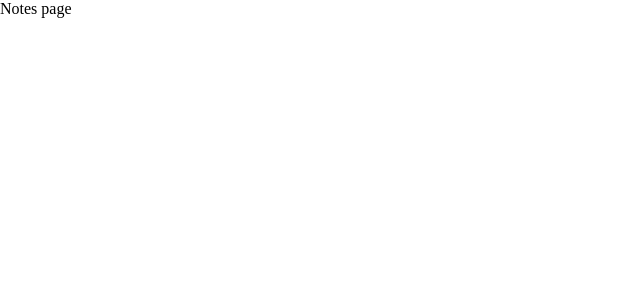
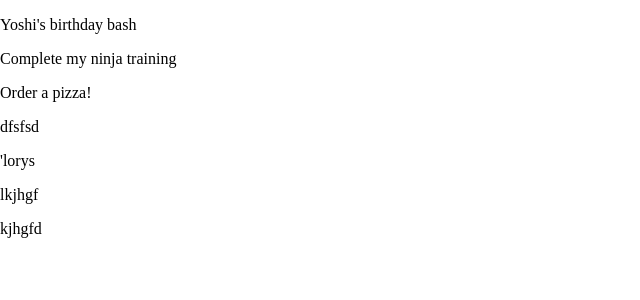
Before and after one commit to joyun25/material_ui, a React (Create React App) app: page / in a window 1280 px wide. Shown: the top 300 px of the page, without its empty margins (0-640 px from the left). Built offline with nearby package versions, Linux system fonts and the light colour scheme; data requests are answered from the project's data file.

Commit message:
add JSON Server

```diff
--- /dev/null
+++ b/data/db.json
@@ -0,0 +1,46 @@
+{
+  "notes": [
+    {
+      "title": "Yoshi's birthday bash",
+      "details": "Lorem Ipsum is simply dummy text of the printing and typesetting industry. Lorem Ipsum has been the industry's standard dummy text ever since the 1500s, when an unknown printer took a galley of type and scrambled it to make a type specimen book.",
+      "category": "reminders",
+      "id": 1
+    },
+    {
+      "title": "Complete my ninja training",
+      "details": "Lorem Ipsum is simply dummy text of the printing and typesetting industry. Lorem Ipsum has been the industry's standard dummy text ever since the 1500s, when an unknown printer took.",
+      "category": "work",
+      "id": 2
+    },
+    {
+      "title": "Order a pizza!",
+      "details": "Lorem Ipsum is simply dummy text of the printing and typesetting industry. Lorem Ipsum has been the industry's standard dummy text ever since the 1500s, when an unknown printer took a galley of type and scrambled it to make a type specimen book.\nLorem Ipsum is simply dummy text of the printing and typesetting industry. Lorem Ipsum has been the industry's standard dummy text ever since the 1500s, when an unknown printer took a galley of type and scrambled it to make a type specimen book.",
+      "category": "todos",
+      "id": 3
+    },
+    {
+      "title": "dfsfsd",
+      "details": "dfhdfgsgag",
+      "category": "reminders",
+      "id": 4
+    },
+    {
+      "title": "'lorys",
+      "details": "jgdfsczcxvgbh",
+      "category": "reminders",
+      "id": 5
+    },
+    {
+      "title": "lkjhgf",
+      "details": "o0iuytre",
+      "category": "money",
+      "id": 6
+    },
+    {
+      "title": "kjhgfd",
+      "details": "iuytre",
+      "category": "money",
+      "id": 7
+    }
+  ]
+}
--- a/src/pages/Create.js
+++ b/src/pages/Create.js
@@ -10,6 +10,7 @@
 import FormControlLabel from '@material-ui/core/FormControlLabel'
 import FormLabel from '@material-ui/core/FormLabel'
 import FormControl from '@material-ui/core/FormControl'
+import { useHistory } from 'react-router-dom'
 
 const useStyles = makeStyles({
   field: {
@@ -21,6 +22,7 @@
 
 export default function Create() {
   const classes = useStyles();
+  const history = useHistory();
   const [title, setTitle] = useState('');
   const [details, setDetails] = useState('');
   const [titleError, setTitleError] = useState(false);
@@ -41,7 +43,11 @@
     }
 
     if (title && details) {
-      console.log(title, details, category);
+      fetch('http://localhost:8000/notes', {
+        method: 'POST',
+        headers: {"Content-type": "application/json"},
+        body: JSON.stringify({ title, details, category })
+      }).then(() => history.push('/'))
     }
   }
 
--- a/src/pages/Notes.js
+++ b/src/pages/Notes.js
@@ -1,9 +1,19 @@
-import React from 'react'
+import React, { useEffect, useState } from 'react'
 
 export default function Notes() {
+const [notes, setNotes] = useState([]);
+
+  useEffect(() => {
+    fetch('http://localhost:8000/notes')
+      .then(res => res.json())
+      .then(data => setNotes(data))
+  }, [])
+
   return (
     <div>
-      Notes page
+      {notes.map(note => (
+        <p key={ note.id }>{ note.title }</p>
+      ))}
     </div>
   )
 }
```
